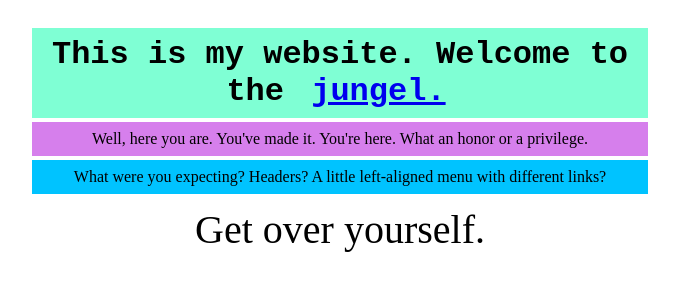
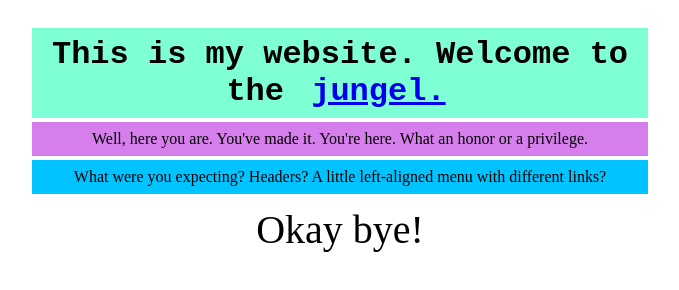
Before and after one commit to Cragt/web-portfolio, a plain HTML site: page index.html in a window 1280 px wide. Shown: the whole page, without its empty margins (316-995 px from the left). Drawn offline with Linux system fonts and the light colour scheme.

Commit message:
Change some displayed text

```diff
--- a/index.html
+++ b/index.html
@@ -11,6 +11,6 @@
         </h1>
         <p class="p1">Well, here you are. You've made it. You're here. What an honor or a privilege.</p>
         <p class="p2">What were you expecting? Headers? A little left-aligned menu with different links?</p>
-        <p class="p3">Get over yourself.</p>
+        <p class="p3">Okay bye!</p>
     </body>
 </html>
```
